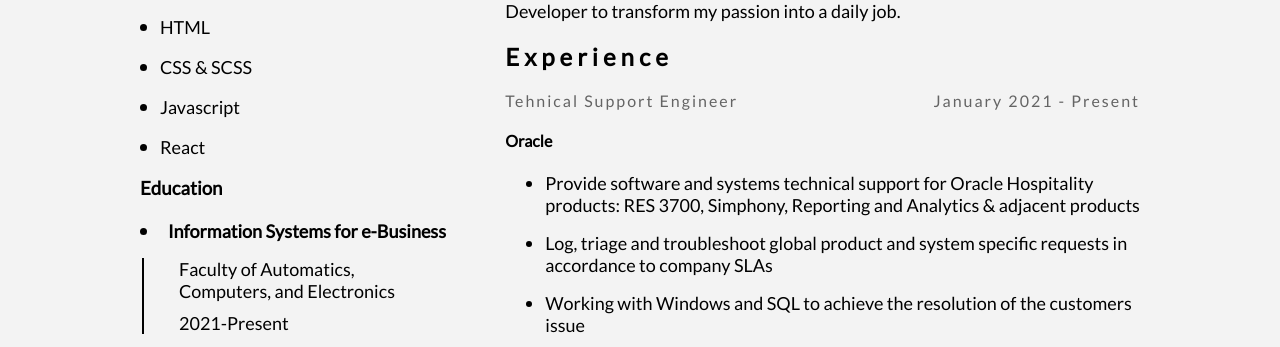
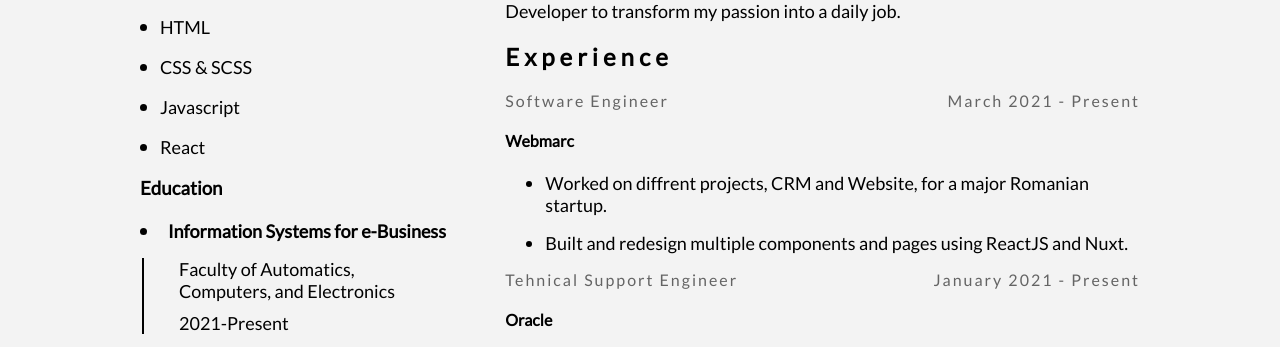
Before and after one commit to SorinTanasie/CV, a plain HTML site: page index.html in a window 1280 px wide. Shown: the part 553-900 px from the top of the page. Drawn offline with Linux system fonts and the light colour scheme.

Commit message:
Update CV

```diff
--- a/index.html
+++ b/index.html
@@ -93,6 +93,21 @@
                 <h2>Experience</h2>
                 <div class="third-job">
                     <div class="title">
+                        <h4>Software Engineer</h4>
+                        <span>March 2021 - Present</span>
+                    </div>
+                    <h4>Webmarc</h4>
+                    <ul>
+                        <li>
+                            Worked on diffrent projects, CRM and Website, for a major Romanian startup.
+                        </li>
+                        <li>
+                            Built and redesign multiple components and pages using ReactJS and Nuxt.
+                        </li>
+                    </ul>
+                </div>
+                <div class="third-job">
+                    <div class="title">
                         <h4>Tehnical Support Engineer</h4>
                         <span>January 2021 - Present</span>
                     </div>
```
